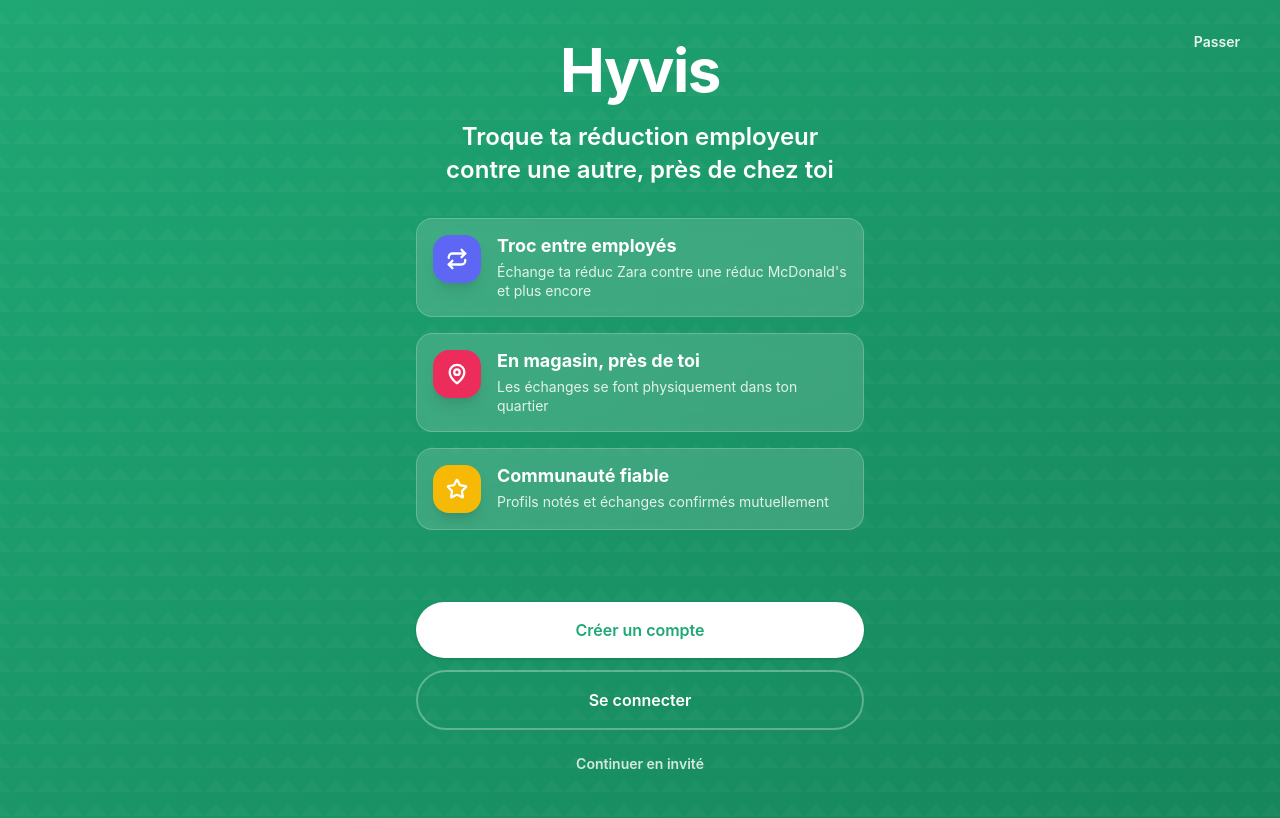
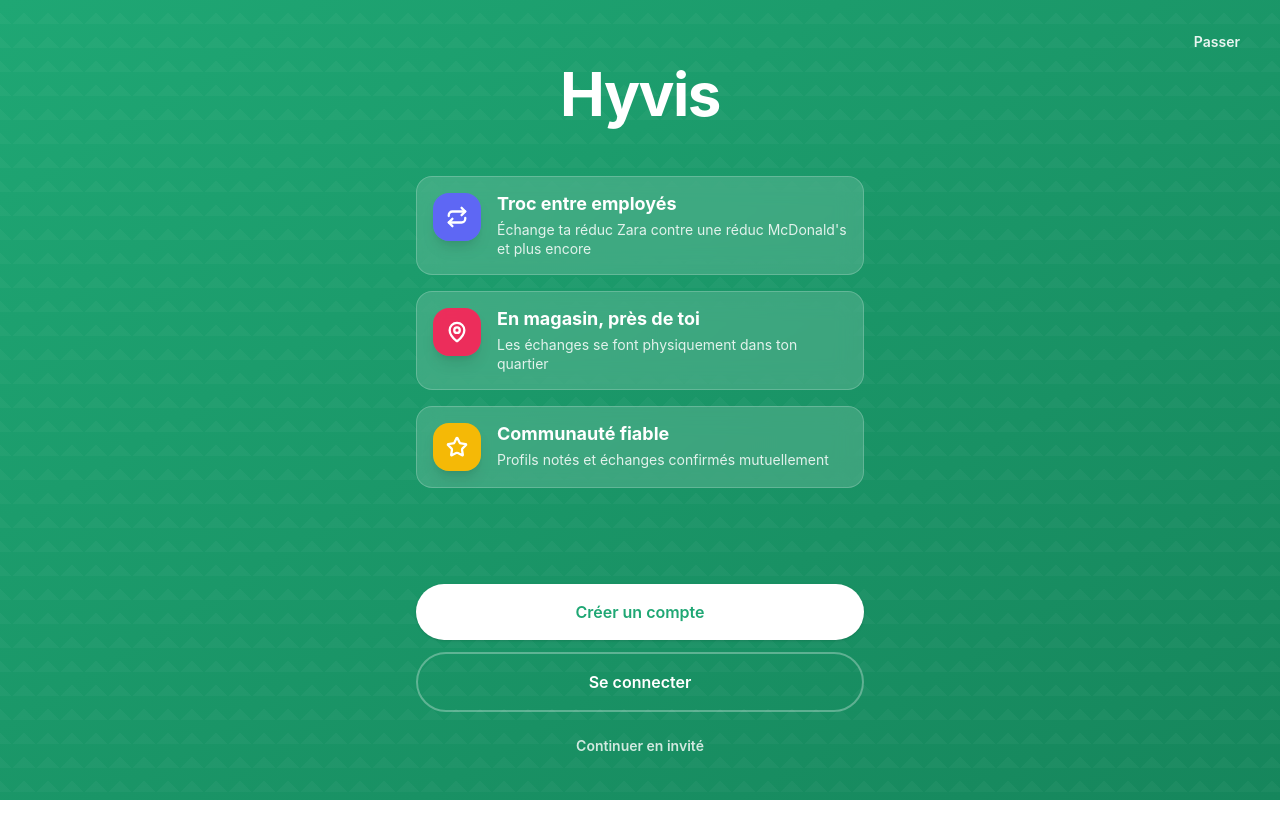
Before and after one commit to dealssfrance-ctrl/dealss-app, a React (Vite) app: page /welcome in a window 1280 px wide. Built offline with nearby package versions, Linux system fonts and the light colour scheme.

Commit message:
ui(welcome): remove tagline under Hyvis title

```diff
--- a/src/app/screens/WelcomeScreen.tsx
+++ b/src/app/screens/WelcomeScreen.tsx
@@ -70,11 +70,6 @@ export function WelcomeScreen() {
           className="text-center mb-8"
         >
           <h1 className="text-5xl md:text-6xl font-bold text-white mb-5 tracking-tight">Hyvis</h1>
-          <p className="text-xl md:text-2xl text-white font-semibold leading-snug max-w-md mx-auto">
-            Troque ta réduction employeur
-            <br />
-            contre une autre, près de chez toi
-          </p>
         </motion.div>
 
         {/* Features */}
```
